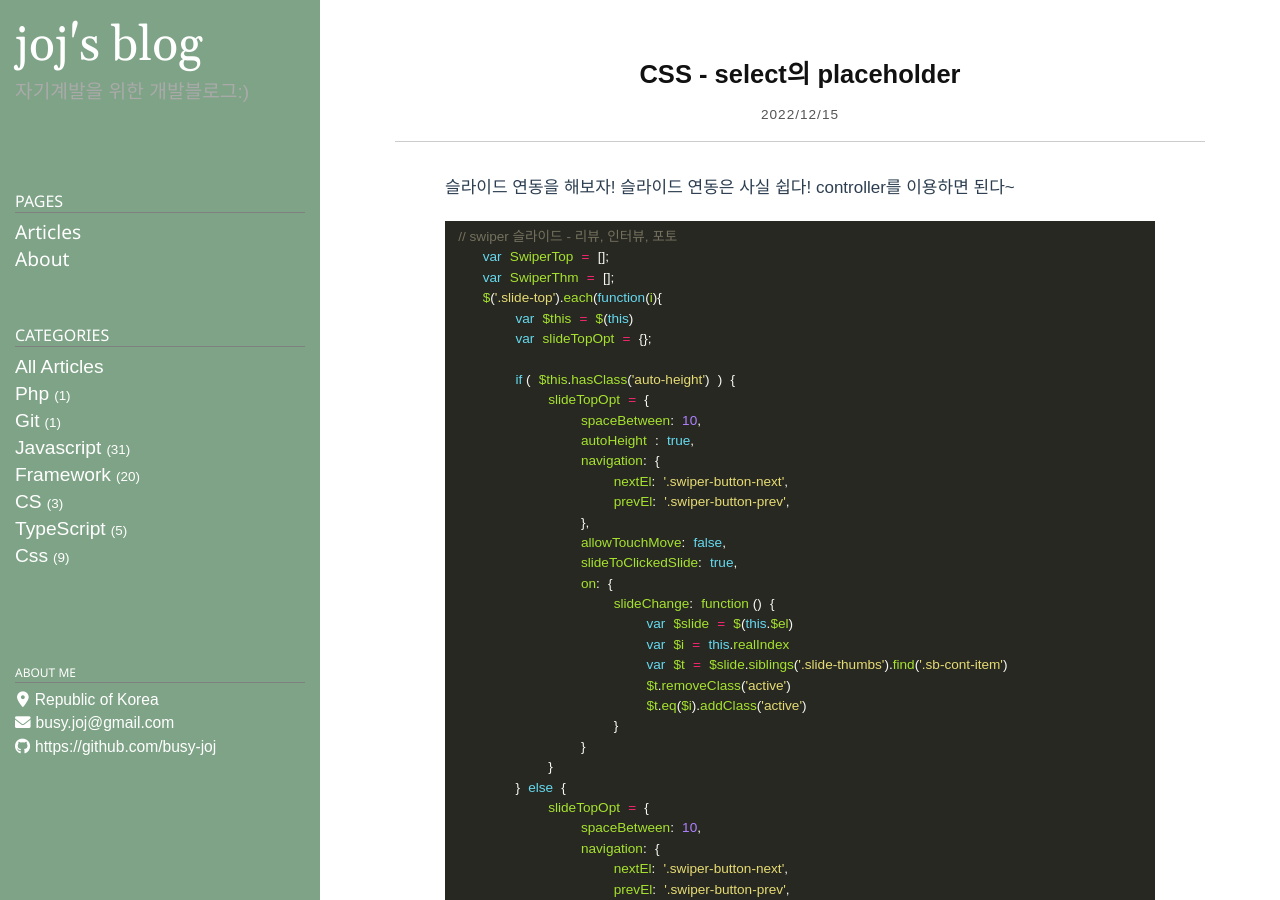
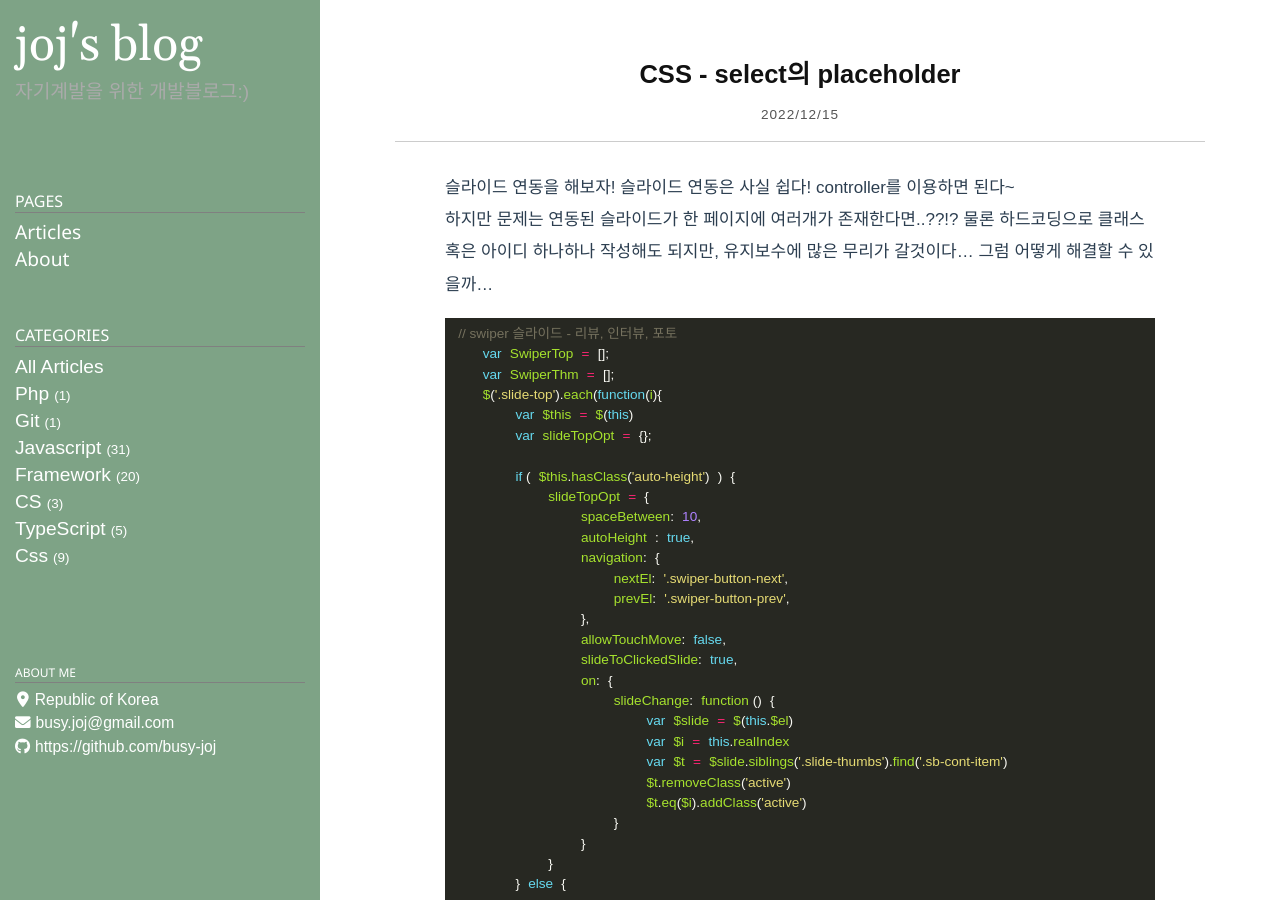
Before and after one commit to busy-joj/busy-joj.github.io, a Jekyll site: the page built from _posts/css/2022-12-15-css7 copy.markdown, in a window 1280 px wide and 900 px high. Built offline with Jekyll 4.4.1, drawn with Linux system fonts in a browser that asks for light colours; some web fonts are replaced.

Commit message:
포스팅 수정

````diff
--- a/_posts/css/2022-12-15-css7 copy.markdown
+++ b/_posts/css/2022-12-15-css7 copy.markdown
@@ -8,6 +8,12 @@ category: css
 슬라이드 연동을 해보자!
 슬라이드 연동은 사실 쉽다!
 controller를 이용하면 된다~
+
+
+하지만 문제는 연동된 슬라이드가 한 페이지에 여러개가 존재한다면..??!?
+물론 하드코딩으로 클래스 혹은 아이디 하나하나 작성해도 되지만,
+유지보수에 많은 무리가 갈것이다...
+그럼 어떻게 해결할 수 있을까...
 
 ```javascript
  // swiper 슬라이드 - 리뷰, 인터뷰, 포토
````
